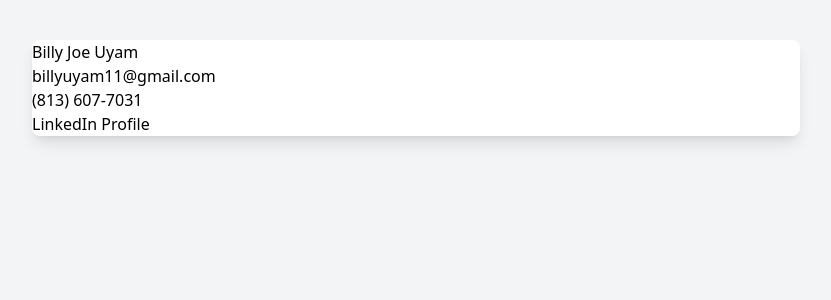
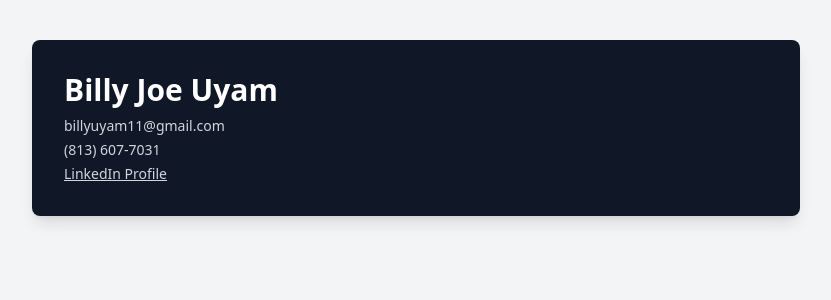
Before and after one commit to buyam11/nextjs-resume, a Next.js app: page / in a window 1280 px wide. Shown: the top 300 px of the page, without its empty margins (224-1055 px from the left). Built offline with nearby package versions, Linux system fonts and the light colour scheme.

Commit message:
header styling complete

```diff
--- a/app/page.tsx
+++ b/app/page.tsx
@@ -4,14 +4,15 @@ export default function Resume() {
       <div className="max-w-3xl mx-auto bg-white shadow-lg rounded-lg overflow-hidden">
 
         {/* Header */}
-        <header>
-          <h1>Billy Joe Uyam</h1>
+        <header className="bg-gray-900 text-white px-8 py-8">
+          <h1 className="text-3xl font-bold">Billy Joe Uyam</h1>
 
-          <div>
+          <div className="mt-2 text-gray-300 text-sm space-y-1">
             <p>billyuyam11@gmail.com</p>
             <p>(813) 607-7031</p>
             <a
               href="linkedin.com/in/billy-u-9a6399382"
+              className="underline hover:text-white"
             >
               LinkedIn Profile
             </a>
```
